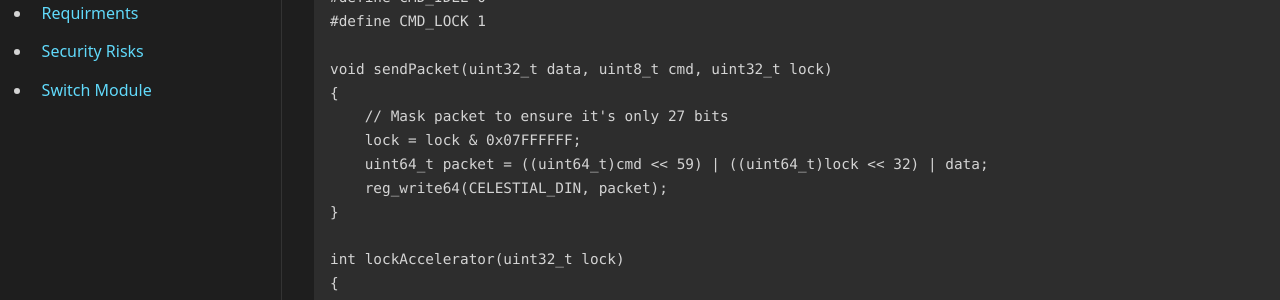
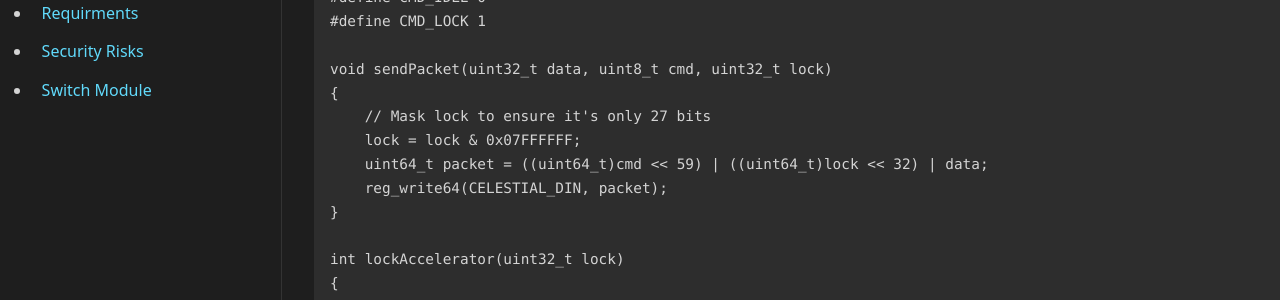
Before and after one commit to Vyndicta/Celestial, a Jekyll site: the page built from docs/celestial-accelerator-docs/guides/c-code-examples.md, in a window 1280 px wide and 1400 px high, scrolled down 339 px. Shown: the part 152-452 px from the top of the window. Built offline with Jekyll 4.4.1, drawn with Linux system fonts in a browser that asks for light colours; our own code applies the rules of GitHub Pages for plain Markdown files; some of the changed text lies outside the part shown.

Commit message:
Updating the doc

```diff
--- a/docs/celestial-accelerator-docs/guides/c-code-examples.md
+++ b/docs/celestial-accelerator-docs/guides/c-code-examples.md
@@ -19,7 +19,7 @@ This is the first step to using the accelerator. It ensures that another user ca
 
 void sendPacket(uint32_t data, uint8_t cmd, uint32_t lock)
 {
-    // Mask packet to ensure it's only 27 bits
+    // Mask lock to ensure it's only 27 bits
     lock = lock & 0x07FFFFFF;
     uint64_t packet = ((uint64_t)cmd << 59) | ((uint64_t)lock << 32) | data;
     reg_write64(CELESTIAL_DIN, packet);
@@ -75,7 +75,7 @@ To send a planet's position:
 
 void sendPacket(uint32_t data, uint8_t cmd, uint32_t lock)
 {
-// Mask packet to ensure it's only 27 bits
+// Mask lock to ensure it's only 27 bits
 lock = lock & 0x07FFFFFF;
 uint64_t packet = ((uint64_t)cmd << 59) | ((uint64_t)lock << 32) | data;
 reg_write64(CELESTIAL_DIN, packet);
@@ -183,7 +183,7 @@ And to run the simulation:
 
 void sendPacket(uint32_t data, uint8_t cmd, uint32_t lock)
 {
-	// Mask packet to ensure it's only 27 bits
+	// Mask lock to ensure it's only 27 bits
 	lock = lock & 0x07FFFFFF;
 	uint64_t packet = ((uint64_t)cmd << 59) | ((uint64_t)lock << 32) | data;
 	reg_write64(CELESTIAL_DIN, packet);
```
